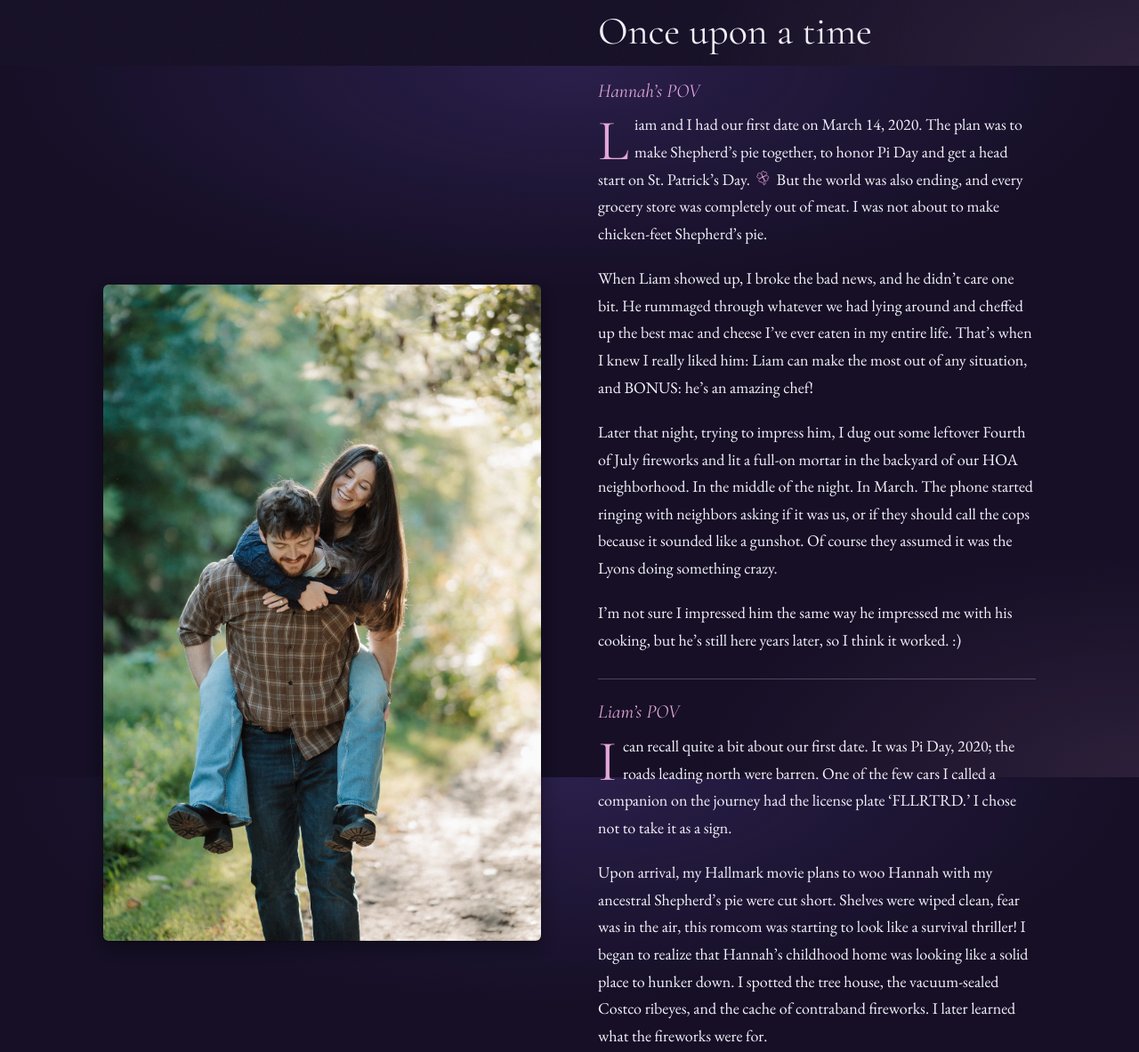
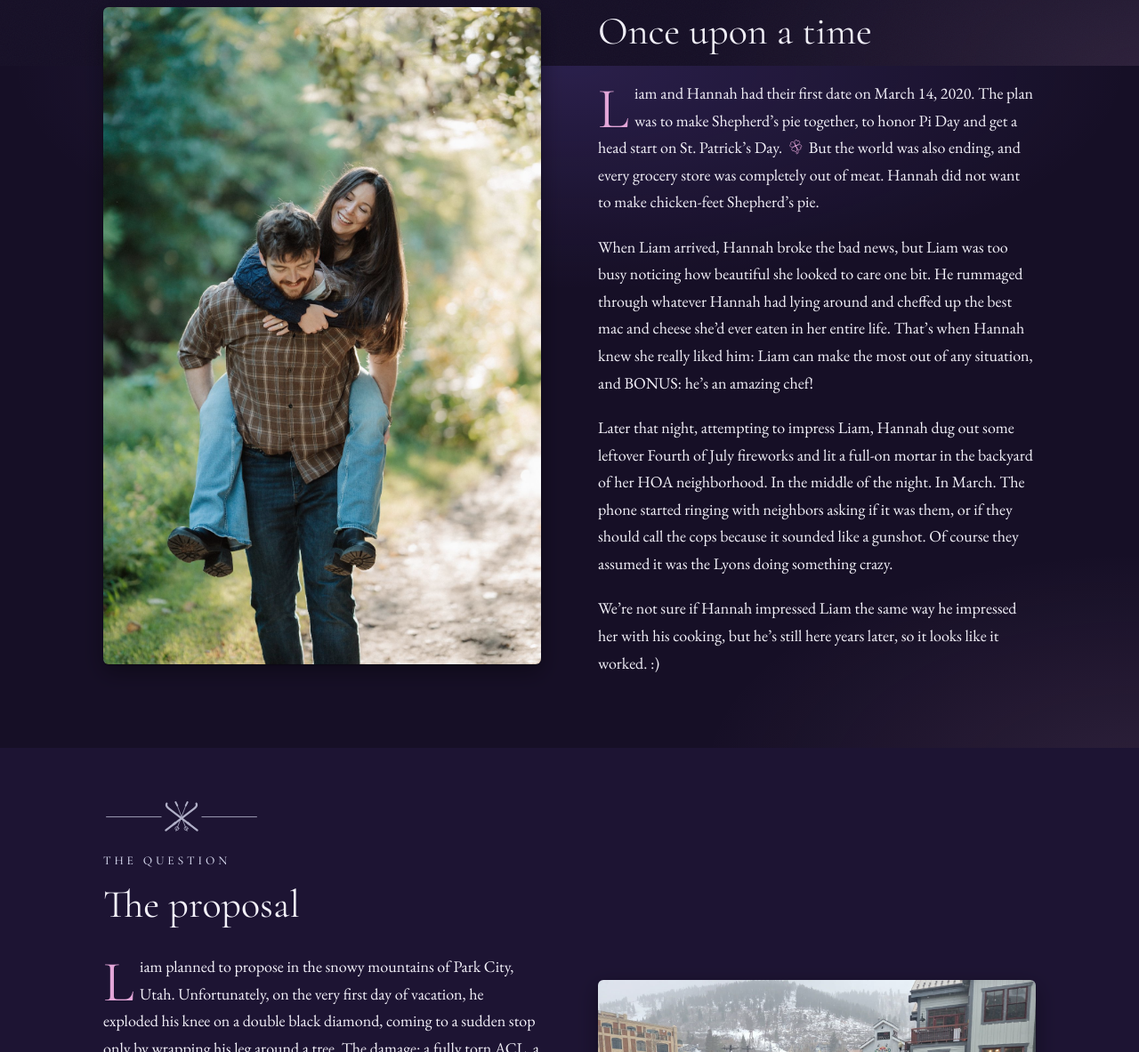
Before and after one commit to ibhannahlyons/ibhannahlyons.github.io, a plain HTML site: page story.html in a window 1280 px wide. Shown: the part 726-1909 px from the top of the page at 89% size. Drawn offline with nearby package versions, Linux system fonts and the light colour scheme.

Commit message:
Our Story: merge the two POVs into one first-date story
Co-Authored-By: Claude Opus 5.5 <noreply@anthropic.com>

```diff
--- a/story.html
+++ b/story.html
@@ -55,17 +55,10 @@
           <span class="eyebrow">How it started</span>
           <h2>Once upon a time</h2>
           <div class="pov">
-            <h3 class="pov-name">Hannah’s POV</h3>
-            <p class="drop-cap">Liam and I had our first date on March 14, 2020. The plan was to make Shepherd’s pie together, to honor Pi Day and get a head start on St. Patrick’s Day. <svg class="inline-clover" viewBox="0 0 40 40" aria-hidden="true"><use href="img/botanical.svg?v=20261102k#clover"></use></svg> But the world was also ending, and every grocery store was completely out of meat. I was not about to make chicken-feet Shepherd’s pie.</p>
-            <p>When Liam showed up, I broke the bad news, and he didn’t care one bit. He rummaged through whatever we had lying around and cheffed up the best mac and cheese I’ve ever eaten in my entire life. That’s when I knew I really liked him: Liam can make the most out of any situation, and BONUS: he’s an amazing chef!</p>
-            <p>Later that night, trying to impress him, I dug out some leftover Fourth of July fireworks and lit a full-on mortar in the backyard of our HOA neighborhood. In the middle of the night. In March. The phone started ringing with neighbors asking if it was us, or if they should call the cops because it sounded like a gunshot. Of course they assumed it was the Lyons doing something crazy.</p>
-            <p>I’m not sure I impressed him the same way he impressed me with his cooking, but he’s still here years later, so I think it worked. :)</p>
-          </div>
-          <div class="pov">
-            <h3 class="pov-name">Liam’s POV</h3>
-            <p class="drop-cap">I can recall quite a bit about our first date. It was Pi Day, 2020; the roads leading north were barren. One of the few cars I called a companion on the journey had the license plate ‘FLLRTRD.’ I chose not to take it as a sign.</p>
-            <p>Upon arrival, my Hallmark movie plans to woo Hannah with my ancestral Shepherd’s pie were cut short. Shelves were wiped clean, fear was in the air, this romcom was starting to look like a survival thriller! I began to realize that Hannah’s childhood home was looking like a solid place to hunker down. I spotted the tree house, the vacuum-sealed Costco ribeyes, and the cache of contraband fireworks. I later learned what the fireworks were for.</p>
-            <p>Through the fog of pandemonium, I saw Hannah. I admired her parents, the lives they had built. I admired her hosting skills, allowing me full rein in the kitchen and cupboards. I admired our conversations, of catching lizards in the creek, or the Potbelly secret menu. I admired her beauty. These memories are like photographs when I recall them, as if my mind was logging the day my life would change forever.</p>
+            <p class="drop-cap">Liam and Hannah had their first date on March 14, 2020. The plan was to make Shepherd’s pie together, to honor Pi Day and get a head start on St. Patrick’s Day. <svg class="inline-clover" viewBox="0 0 40 40" aria-hidden="true"><use href="img/botanical.svg?v=20261102k#clover"></use></svg> But the world was also ending, and every grocery store was completely out of meat. Hannah did not want to make chicken-feet Shepherd’s pie.</p>
+            <p>When Liam arrived, Hannah broke the bad news, but Liam was too busy noticing how beautiful she looked to care one bit. He rummaged through whatever Hannah had lying around and cheffed up the best mac and cheese she’d ever eaten in her entire life. That’s when Hannah knew she really liked him: Liam can make the most out of any situation, and BONUS: he’s an amazing chef!</p>
+            <p>Later that night, attempting to impress Liam, Hannah dug out some leftover Fourth of July fireworks and lit a full-on mortar in the backyard of her HOA neighborhood. In the middle of the night. In March. The phone started ringing with neighbors asking if it was them, or if they should call the cops because it sounded like a gunshot. Of course they assumed it was the Lyons doing something crazy.</p>
+            <p>We’re not sure if Hannah impressed Liam the same way he impressed her with his cooking, but he’s still here years later, so it looks like it worked. :)</p>
           </div>
         </div>
       </div>
```
